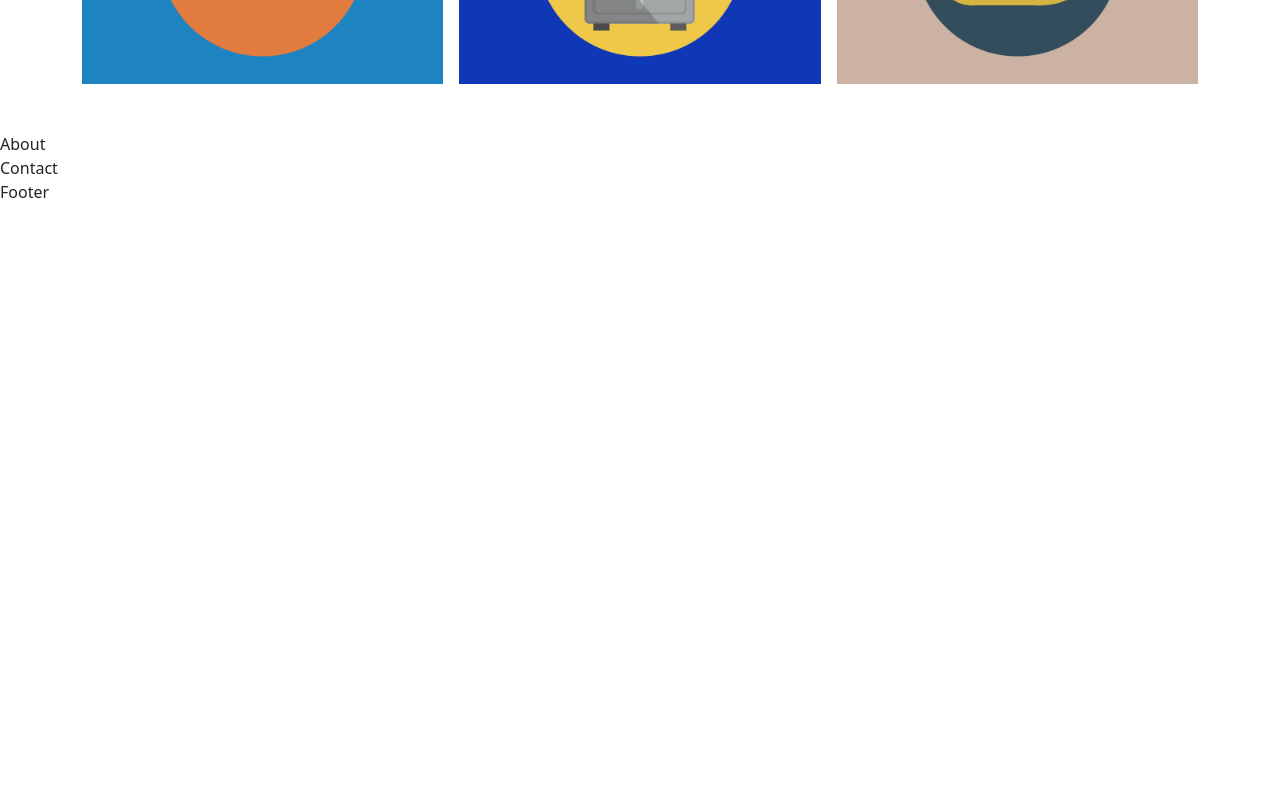
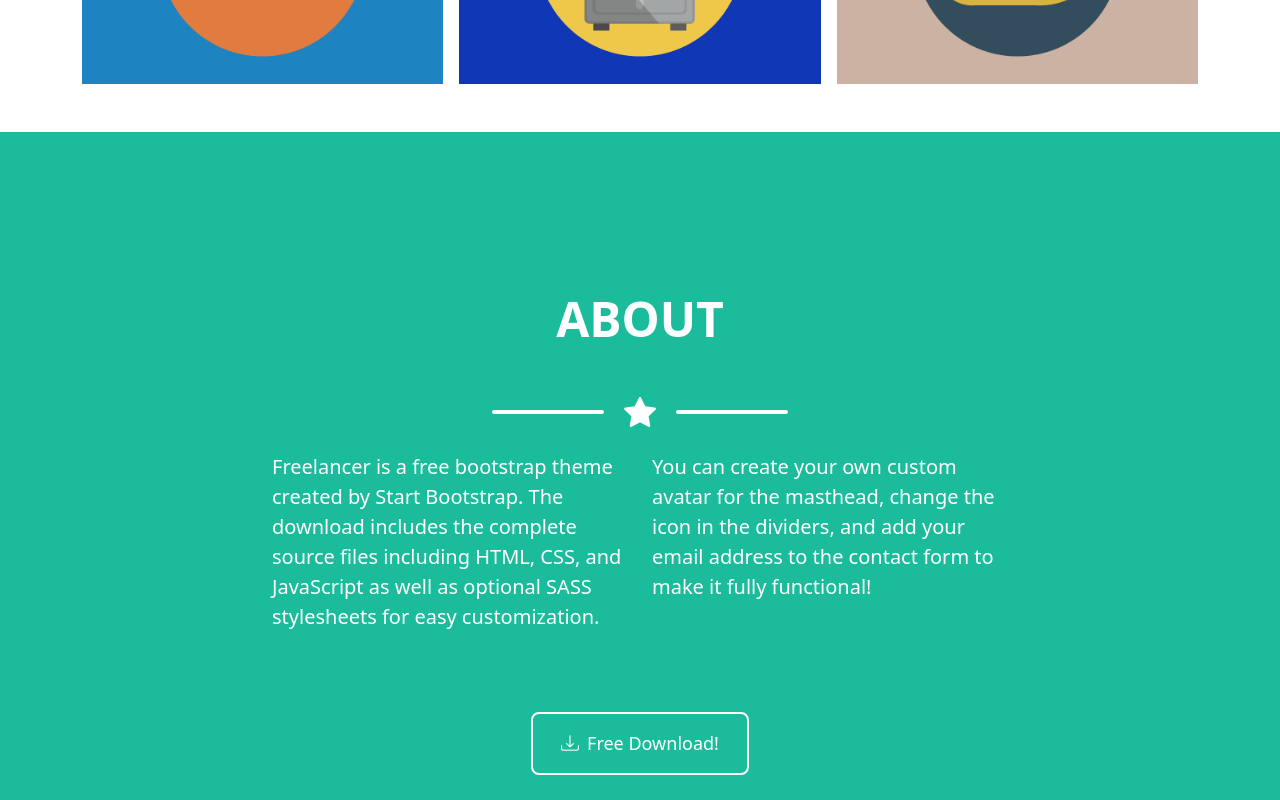
Before and after one commit to suhibshaltaf/Task1ReactFU15, a React (Vite) app: page / in a window 1280 px wide. Shown: the part 1420-2220 px from the top of the page. Before the commit the page ends 1624 px from the top, so only its background shows below. Built offline with nearby package versions, Linux system fonts and the light colour scheme.

Commit message:
create componant About

```diff
--- a/src/about/About.jsx
+++ b/src/about/About.jsx
@@ -1,7 +1,50 @@
-import React from 'react'
+import React from 'react';
+import styles from './about.module.css';
 
 export default function About() {
   return (
-    <div>About</div>
-  )
+    <section
+      id="About"
+      className={`${styles.about} d-flex align-items-center`}
+    >
+      <div className="container  text-white">
+
+        <h2 className={`${styles.title} text-center`}>ABOUT</h2>
+
+        <div className={`${styles.divider} py-4`}>
+          <span className={styles.line}></span>
+          <i className={`bi bi-star-fill ${styles.star}`}></i>
+          <span className={styles.line}></span>
+        </div>
+
+        <div className="row  ">
+          <div className="col-lg-4 ms-auto">
+            <p className={styles.text}>
+              Freelancer is a free bootstrap theme created by Start Bootstrap.
+              The download includes the complete source files including HTML,
+              CSS, and JavaScript as well as optional SASS stylesheets for easy
+              customization.
+            </p>
+          </div>
+
+          <div className="col-lg-4 me-auto">
+            <p className={styles.text}>
+              You can create your own custom avatar for the masthead, change the
+              icon in the dividers, and add your email address to the contact
+              form to make it fully functional!
+            </p>
+          </div>
+        </div>
+
+    <div className="d-flex justify-content-center mt-4">
+  <a href="#" className={styles.btnCustom}>
+    <i className="bi bi-download me-2"></i>
+    Free Download!
+  </a>
+</div>
+
+
+      </div>
+    </section>
+  );
 }
--- /dev/null
+++ b/src/about/about.module.css
@@ -0,0 +1,46 @@
+.about {
+  background-color: #1abc9c;
+  min-height: 100vh;
+  padding: 100px 0;
+}
+
+.title {
+  font-size: 48px;
+  font-weight: 700;
+  margin-bottom: 24px;
+}
+
+.divider {
+  display: flex;
+  align-items: center;
+  justify-content: center;
+  gap: 20px;
+}
+
+.line {
+  width: 112px;
+  height: 4px;
+  background-color: white;
+  border-radius: 2px;
+}
+
+.star {
+  font-size: 32px;
+  line-height: 1;
+}
+
+.text {
+  font-size: 20px;
+  font-weight: 300;
+}
+.btnCustom {
+  display: inline-block;
+  margin-top: 40px;
+  padding: 16px 28px;
+  border: 2px solid white;
+  color: white;
+  text-decoration: none;
+  font-size: 18px;
+  border-radius: 8px;
+  transition: all 0.3s ease;
+}
--- a/src/contact/Contact.jsx
+++ b/src/contact/Contact.jsx
@@ -2,6 +2,6 @@ import React from 'react'
 
 export default function Contact() {
   return (
-    <div>Contact</div>
+    <div id="Contact">Contact</div>
   )
 }
--- a/src/navbar/Navbar.jsx
+++ b/src/navbar/Navbar.jsx
@@ -16,10 +16,10 @@ export default function Navbar() {
           <a className="nav-link text-white active" aria-current="page" href="#Portfolio">Portfolio</a>
         </li>
         <li className="nav-item">
-          <a className="nav-link text-white" href="#">About</a>
+          <a className="nav-link text-white" href="#About">About</a>
         </li>
          <li className="nav-item">
-          <a className="nav-link text-white" href="#">Contact</a>
+          <a className="nav-link text-white" href="#Contact">Contact</a>
         </li>
 
 
```
